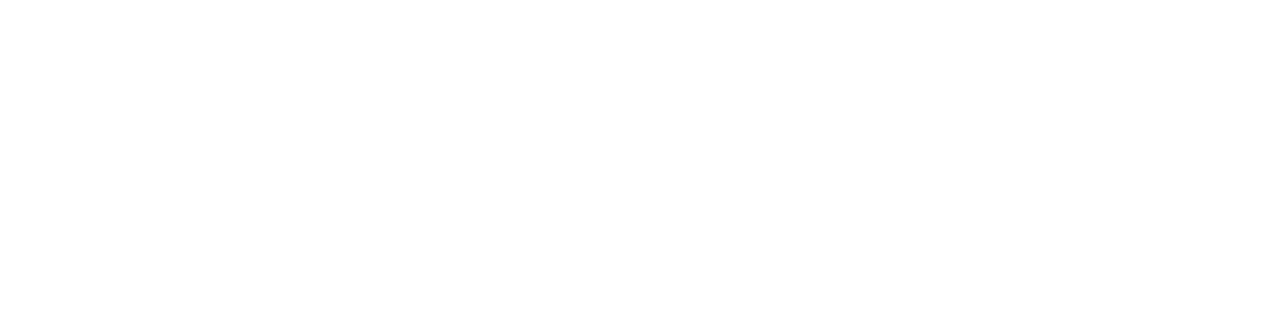
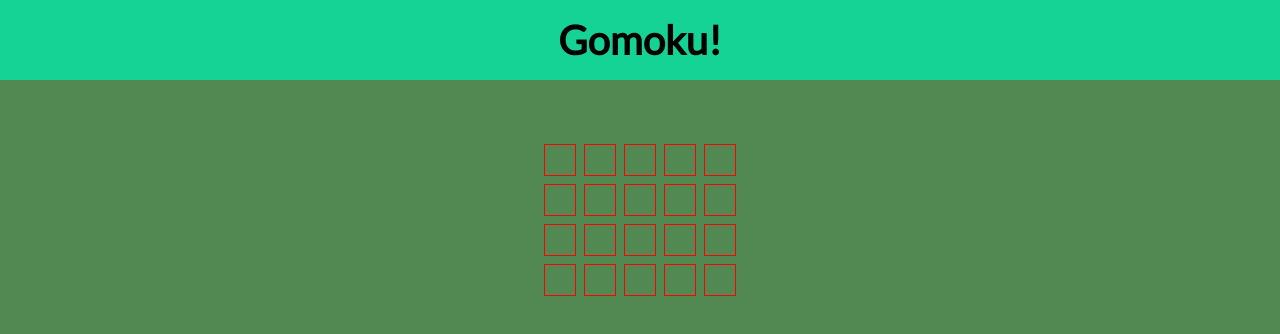
Before and after one commit to juanLude/gomoku-typescript, a website: page index.html in a window 1280 px wide. Drawn offline with Linux system fonts and the light colour scheme.

Commit message:
intial layout setup

```diff
--- a/index.html
+++ b/index.html
@@ -7,5 +7,39 @@
     <script defer src="app.js"></script>
     <link rel="stylesheet" href="style.css" />
   </head>
-  <body></body>
+  <body>
+    <header class="header">Gomoku!</header>
+    <main class="main">
+      <div class="frame">
+        <div class="row">
+          <div class="box"></div>
+          <div class="box"></div>
+          <div class="box"></div>
+          <div class="box"></div>
+          <div class="box"></div>
+        </div>
+        <div class="row">
+          <div class="box"></div>
+          <div class="box"></div>
+          <div class="box"></div>
+          <div class="box"></div>
+          <div class="box"></div>
+        </div>
+        <div class="row">
+          <div class="box"></div>
+          <div class="box"></div>
+          <div class="box"></div>
+          <div class="box"></div>
+          <div class="box"></div>
+        </div>
+        <div class="row">
+          <div class="box"></div>
+          <div class="box"></div>
+          <div class="box"></div>
+          <div class="box"></div>
+          <div class="box"></div>
+        </div>
+      </div>
+    </main>
+  </body>
 </html>
--- a/style.css
+++ b/style.css
@@ -0,0 +1,55 @@
+@import url("https://fonts.googleapis.com/css2?family=Lato&display=swap");
+
+body {
+  margin: 0;
+  min-height: 100vh;
+  display: flex;
+  flex-direction: column;
+  font-family: "Lato", sans-serif;
+  background-color: rgb(82, 136, 82);
+}
+
+.header {
+  font-size: 2.5rem;
+  padding: 1rem;
+  background-color: rgb(21, 211, 148);
+  color: black;
+  font-weight: bolder;
+  text-align: center;
+}
+
+.main {
+  flex: 1;
+  padding: 4rem;
+  display: flex;
+  flex-direction: column;
+  align-items: center;
+}
+.frame {
+  display: flex;
+  flex-direction: column;
+  row-gap: 0.5rem;
+}
+.row {
+  display: flex;
+  column-gap: 0.5rem;
+}
+
+.box {
+  height: 2rem;
+  width: 2rem;
+  border: 1px solid red;
+  box-sizing: border-box;
+  cursor: pointer;
+}
+
+.box.marked {
+  background-color: blueviolet;
+}
+.box.available {
+  background-color: white;
+}
+.box.available:hover {
+  background-color: blue;
+  opacity: 0.5;
+}
```
